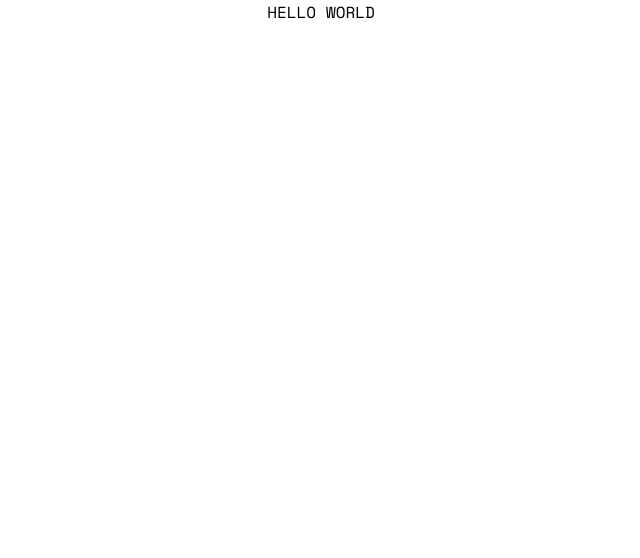
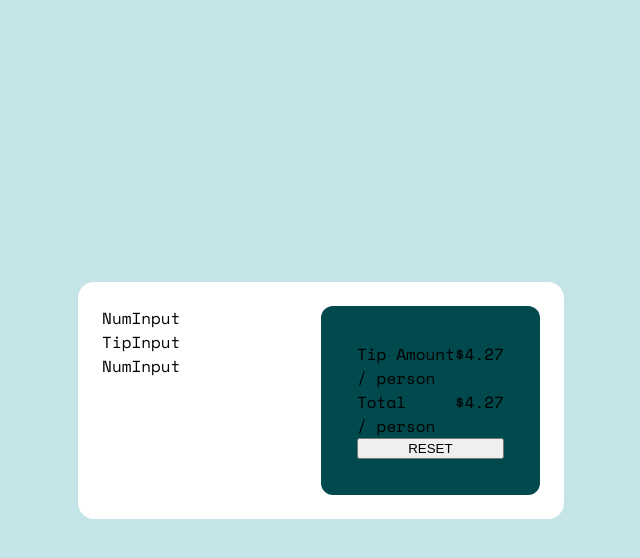
Before and after one commit to Emvil-git/fe-mentor__tip-calculator, a React (Create React App) app: page / in a window 1280 px wide. Shown: the top 558 px of the page, without its empty margins (319-959 px from the left). Built offline with nearby package versions, Linux system fonts and the light colour scheme.

Commit message:
feat(display): add elements and layout

```diff
--- a/src/App.js
+++ /dev/null
@@ -1,12 +0,0 @@
-import logo from './logo.svg';
-import './App.scss';
-
-function App() {
-  return (
-    <div className="App">
-      HELLO WORLD
-    </div>
-  );
-}
-
-export default App;
--- /dev/null
+++ b/src/App.jsx
@@ -0,0 +1,23 @@
+import logo from './logo.svg';
+import './App.scss';
+import Display from './components/display/Display';
+import NumInput from './components/numInput/NumInput';
+import TipInput from './components/tipInput/TipInput';
+
+function App() {
+  return (
+    <div className="App">
+      <main className="cont">
+        <section className='cont__input-sect'>
+          <NumInput/>
+          <TipInput/>
+          <NumInput/>
+        </section>
+
+        <Display/>
+      </main>
+    </div>
+  );
+}
+
+export default App;
--- a/src/App.scss
+++ b/src/App.scss
@@ -1,38 +1,23 @@
+@import './_styling_vars';
+
 .App {
-  text-align: center;
+  background-color: $gr-cyan-l;
+  height: 100vh;
+  width: 100vw;
+  display: flex;
+  flex-direction: column;
+
+  justify-content: center;
+  align-items: center;
+
 }
 
-.App-logo {
-  height: 40vmin;
-  pointer-events: none;
+.cont{
+  width: max-content;
+  padding: 24px;
+  background-color: $white;
+  border-radius: 16px;
+
+  display: grid;
+  grid-template-columns: repeat(2, minmax(0,1fr));
 }
-
-@media (prefers-reduced-motion: no-preference) {
-  .App-logo {
-    animation: App-logo-spin infinite 20s linear;
-  }
-}
-
-.App-header {
-  background-color: #282c34;
-  min-height: 100vh;
-  display: flex;
-  flex-direction: column;
-  align-items: center;
-  justify-content: center;
-  font-size: calc(10px + 2vmin);
-  color: white;
-}
-
-.App-link {
-  color: #61dafb;
-}
-
-@keyframes App-logo-spin {
-  from {
-    transform: rotate(0deg);
-  }
-  to {
-    transform: rotate(360deg);
-  }
-}
--- /dev/null
+++ b/src/components/display/Display.jsx
@@ -0,0 +1,23 @@
+const Display = () => {
+    return(
+        <div className="display">
+            <section className="display__wrap">
+                <section className="display__labels">
+                    <label className="display__label-amt">Tip Amount</label>
+                    <label className="display__label-person">/ person</label>
+                </section>
+                <label className="display__value">$4.27</label>
+            </section>
+            <section className="display__wrap">
+                <section className="display__labels">
+                    <label className="display__label-amt">Total</label>
+                    <label className="display__label-person">/ person</label>
+                </section>
+                <label className="display__value">$4.27</label>
+            </section>
+            <button>RESET</button>
+        </div>
+    )
+}
+
+export default Display;
--- /dev/null
+++ b/src/components/display/Display.scss
@@ -0,0 +1,20 @@
+.display{
+    display: flex;
+    flex-direction: column;
+    justify-content: space-between;
+    height: 100%;
+    background: $cyan-vd;
+    border-radius: 12px;
+    padding: 36px;
+
+    &__wrap{
+        display: flex;
+        width: 100%;
+        justify-content: space-between;
+    }
+
+    &__labels{
+        display: flex;
+        flex-direction: column;
+    }
+}
--- /dev/null
+++ b/src/components/numInput/NumInput.jsx
@@ -0,0 +1,9 @@
+const NumInput = () => {
+    return(
+        <div>
+            NumInput
+        </div>
+    )
+}
+
+export default NumInput;
--- /dev/null
+++ b/src/components/tipInput/TipInput.jsx
@@ -0,0 +1,9 @@
+const TipInput = () => {
+    return(
+        <div>
+            TipInput
+        </div>
+    )
+}
+
+export default TipInput;
--- a/src/index.scss
+++ b/src/index.scss
@@ -1,5 +1,8 @@
 @import url('https://fonts.googleapis.com/css2?family=Space+Mono:wght@400;700&display=swap');
 @import './_styling_vars.scss';
+@import './components/display/Display.scss';
+@import './components/numInput/NumInput.scss';
+@import './components/tipInput/TipInput.scss';
 
 
 *{
```
Also changed, not shown: src/components/numInput/NumInput.scss (added), src/components/tipInput/TipInput.scss (added).
